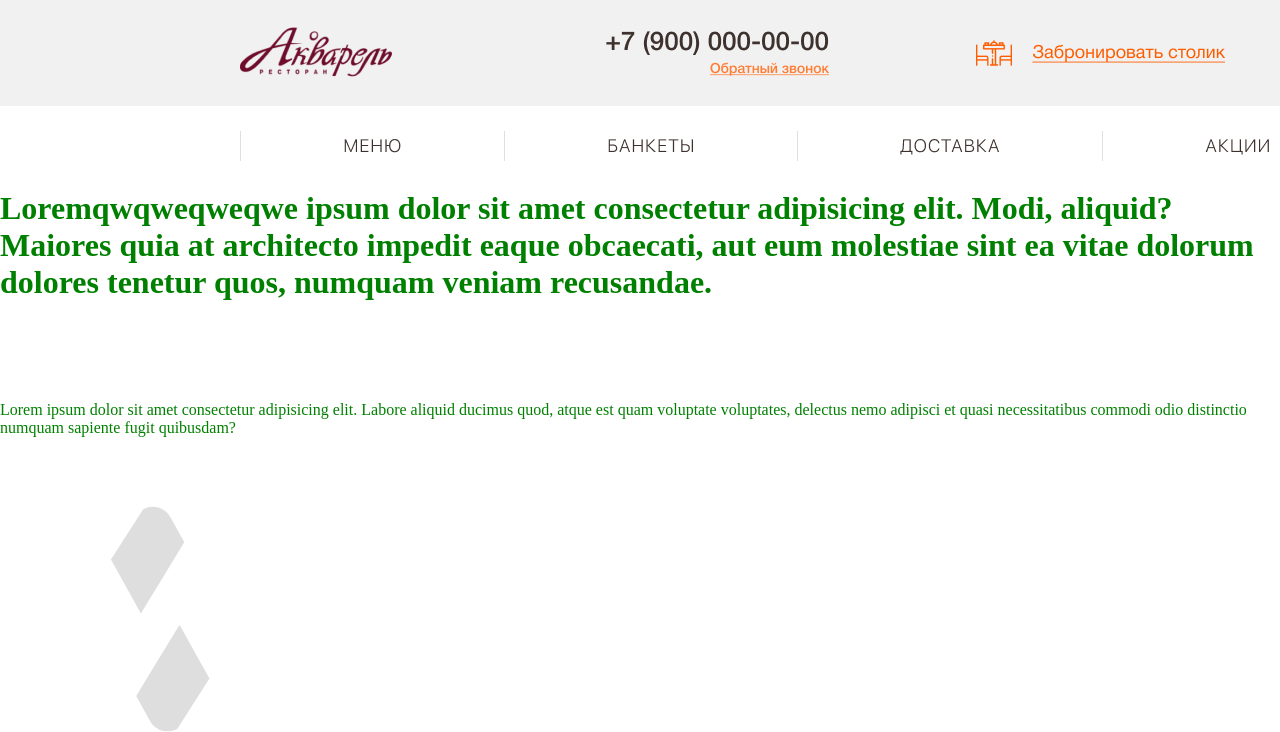
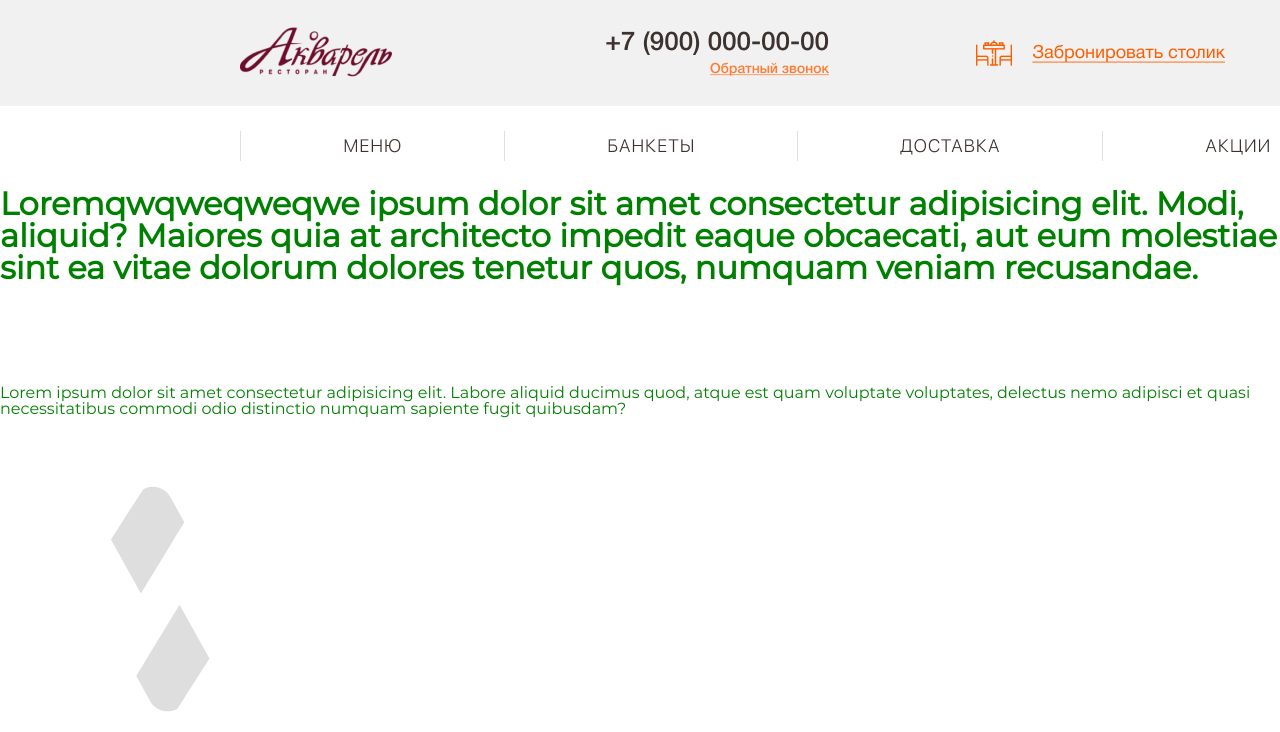
Before and after one commit to Ildar2697/test02.05, a website: page src/index.html in a window 1280 px wide. Shown: the top 732 px of the page. Drawn offline with nearby package versions, Linux system fonts and the light colour scheme; files that its build step writes are made by us from their sources; files whose address does not match are found by name.

Commit message:
Fonts in gulpfile

```diff
--- a/src/styles/header.less
+++ b/src/styles/header.less
@@ -1,3 +1,17 @@
+
+@font-face {
+    font-family: 'montserratregular';
+    src: url('/fonts/montserrat-regular-webfont.woff2') format('woff2');
+    font-weight: normal;
+    font-style: normal;
+}
+@font-face {
+    font-family: 'montserratsemibold';
+    src: url('/fonts/montserrat-semibold-webfont.woff2') format('woff2');
+    font-weight: normal;
+    font-style: normal;
+}
 body {
     color: green;
+    font-family: 'montserratregular';
 }
```
Also changed, not shown: gulpfile.js (+9 -2 lines), dist/fonts/montserrat-medium-webfont.woff2 (added), dist/fonts/montserrat-regular-webfont.woff2 (added), dist/fonts/montserrat-semibold-webfont.woff2 (added), dist/main.css, src/fonts/montserrat-regular-webfont.woff2 (added), src/fonts/montserrat-semibold-webfont.woff2 (added).
